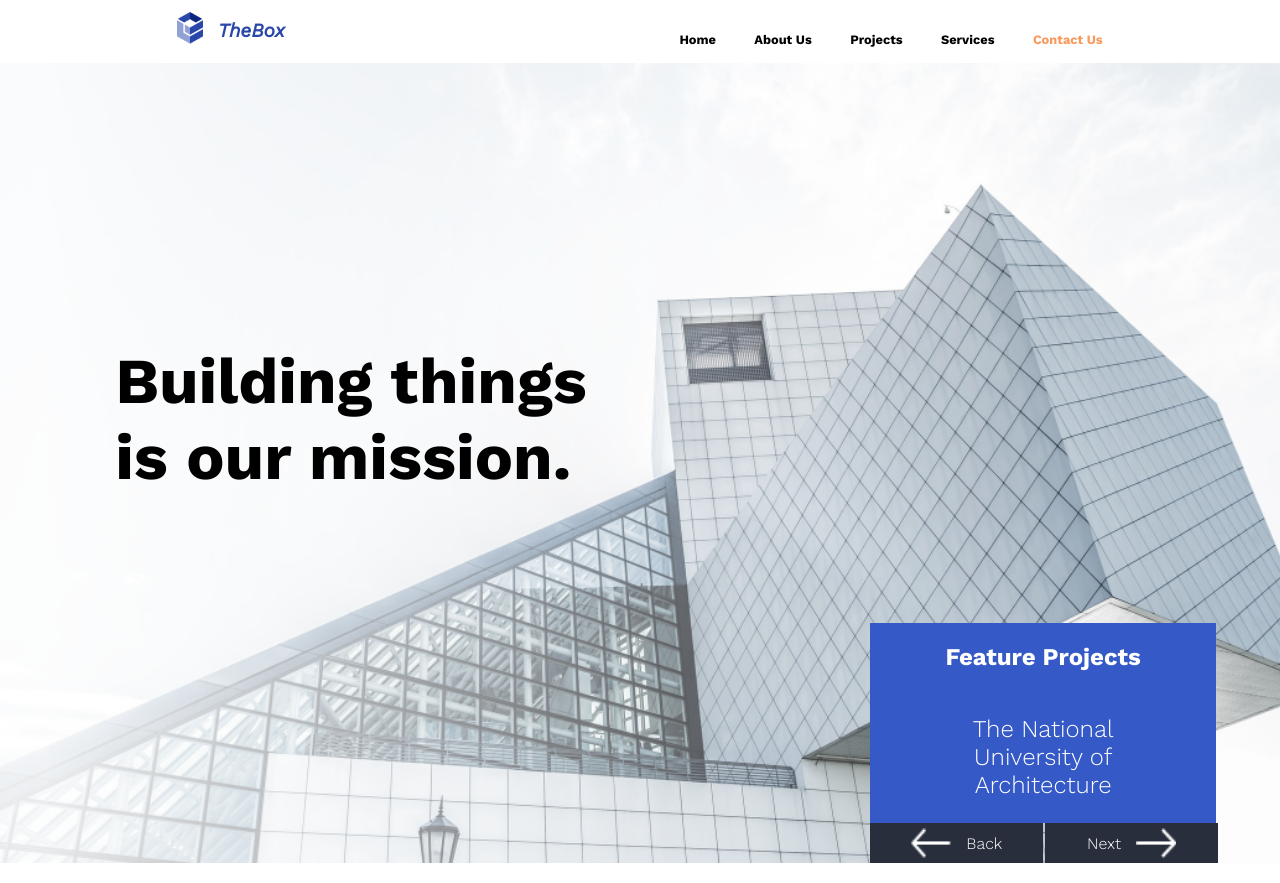
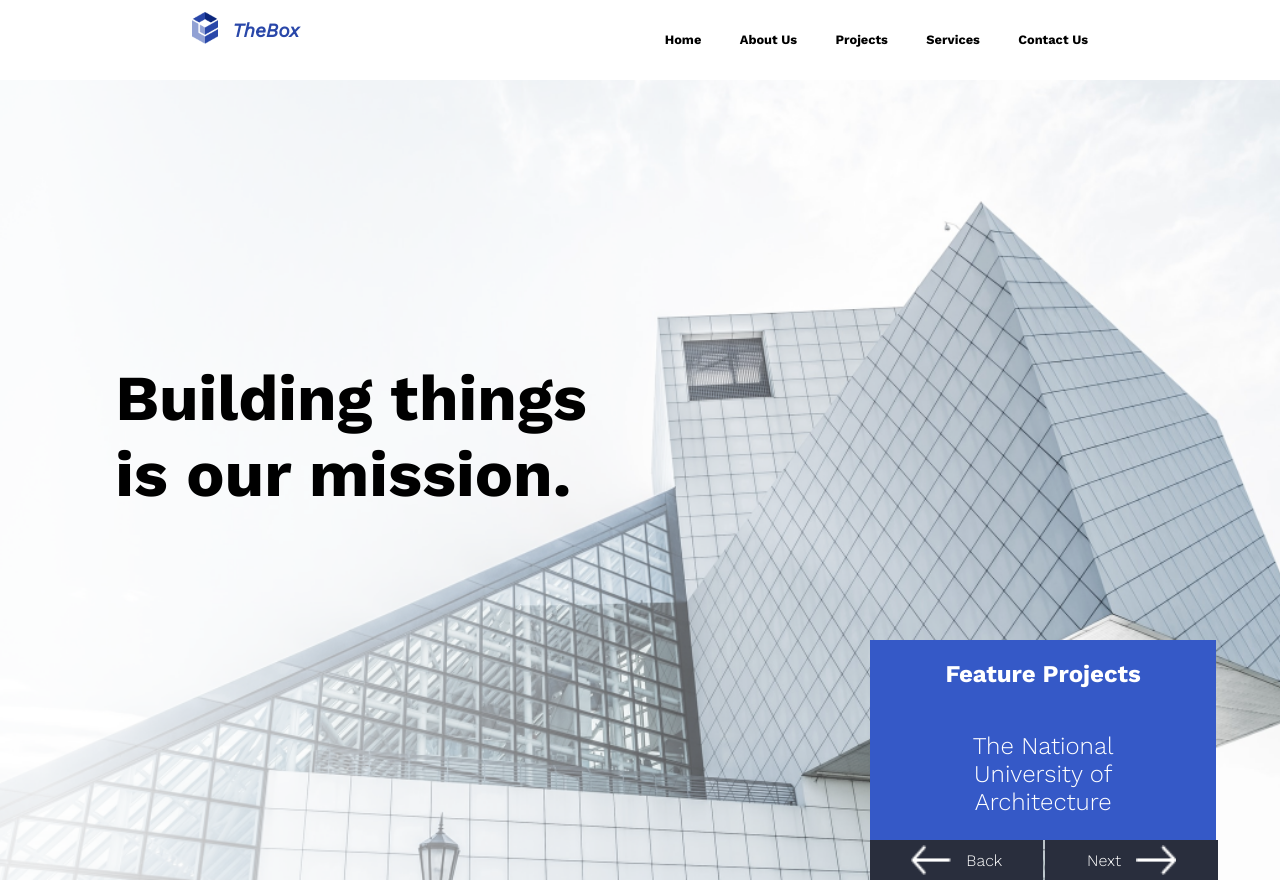
Before and after one commit to TuhinITOBUZ/the_box, a plain HTML site: page index.html in a window 1280 px wide. Shown: the top 883 px of the page. Drawn offline with nearby package versions, Linux system fonts and the light colour scheme; files whose address does not match are found by name.

Commit message:
navbar modification

```diff
--- a/index.html
+++ b/index.html
@@ -23,15 +23,16 @@
           <p>TheBox</p>
         </div>
         <ul class="navOptions">
-          <li>Home</li>
-          <li>About Us</li>
-          <li>Projects</li>
-          <li>Services</li>
-          <li>Contact Us</li>
+          <li><a href="#home">Home</a></li>
+          <li><a href="#aboutUs"> About Us</a></li>
+          <li><a href="#projects">Projects</a></li>
+          <li><a href="#services">Services</a></li>
+          <li><a href="#contact">Contact Us</a></li>
         </ul>
       </nav>
+      <div class="navBackground"></div>
     </heder>
-    <section class="pageBanner">
+    <section class="pageBanner" id="home">
       <h1>Building things is our mission.</h1>
       <div class="pageBannerSubBox">
         <div class="featureProjects">
@@ -68,7 +69,7 @@
         </div>
       </div>
     </section>
-    <section class="aboutUs">
+    <section class="aboutUs" id="aboutUs">
       <img src="./images//person.png" alt="person" />
       <div class="aboutSubBox">
         <h3>About Us</h3>
@@ -83,7 +84,7 @@
         <button>More on Our History</button>
       </div>
     </section>
-    <section class="services">
+    <section class="services" id="services">
       <h3>Services</h3>
       <div class="subServices">
         <div class="service-1">
@@ -155,7 +156,7 @@
       <div>Get your consultation</div>
       <p>Just one call away: <u>+84 1102 2703</u></p>
     </section>
-    <section class="projects">
+    <section class="projects" id="projects">
       <div class="projectsSidebar">
         <h3>Projects</h3>
         <p>All</p>
@@ -203,7 +204,7 @@
         </div>
       </div>
     </section>
-    <section class="contact">
+    <section class="contact" id="contact">
       <h2>What can us do for you?</h2>
       <h4>
         We are ready to work on a project of any complexity, whether it’s
--- a/style/style.css
+++ b/style/style.css
@@ -1,3 +1,6 @@
+html {
+  scroll-behavior: smooth;
+}
 
 body {
   margin: 0;
@@ -7,9 +10,16 @@ body {
   background-color: #ffffff;
 }
 
+.navBackground {
+  width: 100%;
+  height: 10vh;
+}
+
 nav,
 .pageName,
 .navOptions {
+  position: fixed;
+  z-index: 100;
   display: flex;
   flex-direction: row;
   height: fit-content;
@@ -17,15 +27,24 @@ nav,
 
 nav {
   width: 100%;
-  justify-content: space-around;
+}
+
+nav a {
+  text-decoration: none;
+  color: black;
 }
 
 .navOptions {
   list-style-type: none;
   gap: 3vw;
+  right: 15vw;
 }
 
-.navOptions li:hover {
+.pageName {
+  left: 15vw;
+}
+
+.navOptions li a:hover {
   color: #f9995d;
 }
 
@@ -740,12 +759,12 @@ nav {
   padding-right: 5.4vw;
 }
 
-.contactDetails h3 span{
+.contactDetails h3 span {
   font-style: italic;
   font-weight: bolder;
   position: absolute;
-  left: 16%;
-  margin-top: 1.5vh;
+  left: 15%;
+  margin-top: 1.4vh;
 }
 
 .contactDetails input {
@@ -766,17 +785,17 @@ nav {
   color: #ffffff;
 }
 
-.contactDetails img{
-  width: 4.5rem;
+.contactDetails img {
+  width: 4rem;
 }
 
-.footer{
+.footer {
   background-color: #2947a9;
   width: 100%;
   height: 7.5vh;
 }
 
-.footer p{
+.footer p {
   color: #ffffff;
   font-size: 2.2vh;
   position: relative;
```
